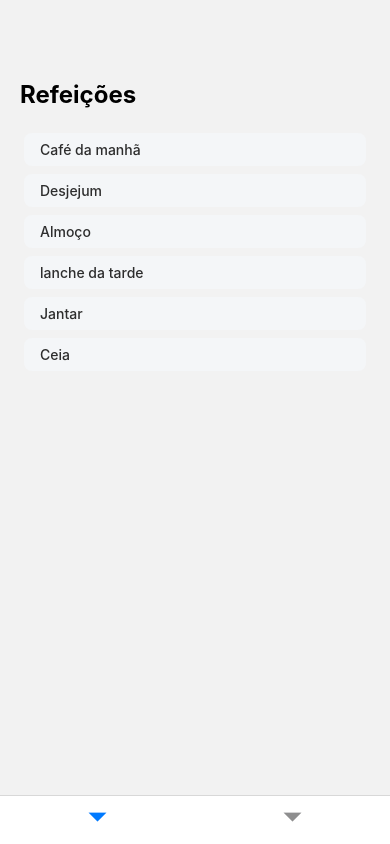
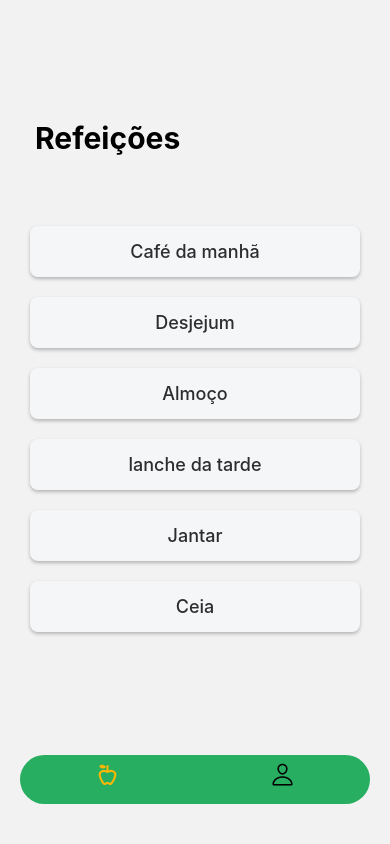
Before and after one commit to projeto-mobile-coding/Not-Fat, a React Native app in the folder Not-Fat/: screen / in a window 390 px wide. Built offline with nearby package versions, Linux system fonts and the light colour scheme.

Commit message:
refactor: Inclusão das funções do tab bar.
Foi incluído ícones e estilização da tab bar

```diff
--- a/Not-Fat/App.js
+++ b/Not-Fat/App.js
@@ -1,19 +1,16 @@
 import { StatusBar } from "expo-status-bar";
 import { StyleSheet, Text, View, Image } from "react-native";
 import { NavigationContainer } from "@react-navigation/native";
+import { SafeAreaProvider } from "react-native-safe-area-context";
 import { Routes } from "./src/routes";
 import Refeicao from "./pages/refeicao";
 
 export default function App() {
   return (
-    <NavigationContainer>
-      <Routes />
-    </NavigationContainer>
-    // <NavigationContainer>
-    //   <View>
-    //     <Routes />
-    //     <StatusBar style="light" />
-    //   </View>
-    // </NavigationContainer>
+    <SafeAreaProvider>
+      <NavigationContainer>
+        <Routes />
+      </NavigationContainer>
+    </SafeAreaProvider>
   );
 }
--- a/Not-Fat/pages/refeicao/style.js
+++ b/Not-Fat/pages/refeicao/style.js
@@ -12,14 +12,15 @@ export const styles = StyleSheet.create({
   content: {
     flex: 1,
     backgroundColor: colors.background,
-    marginTop: 20,
+    marginTop: 120,
     paddingHorizontal: 20,
   },
   title: {
-    fontSize: 24,
+    fontSize: 30,
     fontWeight: "bold",
-    marginTop: 60,
-    marginBottom: 20,
+    paddingLeft: 15,
+
+    marginBottom: 60,
   },
   subTitle: {
     color: colors.textSecondary,
--- a/Not-Fat/src/components/botao/index.js
+++ b/Not-Fat/src/components/botao/index.js
@@ -1,5 +1,5 @@
 import { Text, TouchableOpacity } from "react-native";
-import { styles } from "../style";
+import { styles } from "./style";
 
 export function Botao({ variant = "primary", onPress, children }) {
   return (
--- /dev/null
+++ b/Not-Fat/src/components/botao/style.js
@@ -0,0 +1,32 @@
+import { StyleSheet } from "react-native";
+import { colors } from "../../styles/colors";
+
+export const styles = StyleSheet.create({
+  button: {
+    overflow: "visible",
+    // backgroundColor: colors.inputBackground,
+    // paddingHorizontal: 40,
+    paddingVertical: 15,
+    margin: 10,
+    borderRadius: 8,
+    alignItems: "center",
+    shadowColor: "#000",
+    shadowOffset: { width: 1, height: 2 },
+    shadowOpacity: 1,
+    shadowRadius: 3.84,
+  },
+  buttonText: {
+    color: colors.text,
+    fontWeight: "500",
+    fontSize: 18,
+  },
+  buttonPrimary: {
+    backgroundColor: colors.cardBackground,
+    margin: 10,
+    shadowColor: "#000",
+    shadowOffset: { width: 0, height: 2 },
+    shadowOpacity: 0.25,
+    shadowRadius: 3.84,
+    elevation: 5,
+  },
+});
--- a/Not-Fat/src/components/style.js
+++ /dev/null
@@ -1,19 +0,0 @@
-import { StyleSheet } from "react-native";
-import { colors } from "../styles/colors";
-
-export const styles = StyleSheet.create({
-  button: {
-    backgroundColor: colors.inputBackground,
-    paddingHorizontal: 16,
-    paddingVertical: 8,
-    margin: 4,
-    borderRadius: 8,
-  },
-  buttonText: {
-    color: colors.text,
-    fontWeight: "500",
-  },
-  buttonPrimary: {
-    backgroundColor: colors.cardBackground,
-  },
-});
--- a/Not-Fat/src/routes.js
+++ b/Not-Fat/src/routes.js
@@ -2,15 +2,75 @@ import { createBottomTabNavigator } from "@react-navigation/bottom-tabs";
 
 import Refeicao from "../pages/refeicao";
 import Perfil from "../pages/perfil";
+import { colors } from "./styles/colors";
+
+import Ionicons from "@expo/vector-icons/Ionicons";
+import MaterialCommunityIcons from "@expo/vector-icons/MaterialCommunityIcons";
 
 const Tab = createBottomTabNavigator();
 
 export function Routes() {
   return (
-    <Tab.Navigator screenOptions={{ headerShown: false }}>
-      <Tab.Screen name=" " component={Refeicao} />
+    <Tab.Navigator
+      screenOptions={{
+        tabBarActiveTintColor: "#FFB703",
+        tabBarInactiveTintColor: "#000",
+        headerShown: false,
+        tabBarShowLabel: false,
+        // left: 20,
+        tabBarStyle: {
+          position: "absolute",
+          backgroundColor: colors.primary,
+          borderTopWidth: 0,
+          bottom: 40,
+          left: 20,
+          right: 20,
+          borderRadius: 40,
+          elevation: 0,
+        },
+      }}
+    >
+      <Tab.Screen
+        name=" "
+        component={Refeicao}
+        options={{
+          headerShown: false,
+          tabBarIcon: ({ color, size, focused }) => {
+            if (focused) {
+              return (
+                <MaterialCommunityIcons
+                  name="food-apple-outline"
+                  size={size}
+                  color={color}
+                />
+              );
+            }
+            return (
+              <MaterialCommunityIcons
+                name="food-apple-outline"
+                size={size}
+                color={color}
+              />
+            );
+          },
+        }}
+      />
 
-      <Tab.Screen name="  " component={Perfil} />
+      <Tab.Screen
+        name="  "
+        component={Perfil}
+        options={{
+          headerShown: false,
+          tabBarIcon: ({ color, size, focused }) => {
+            if (focused) {
+              return (
+                <Ionicons name="person-outline" size={size} color={color} />
+              );
+            }
+            return <Ionicons name="person-outline" size={size} color={color} />;
+          },
+        }}
+      />
     </Tab.Navigator>
   );
 }
```
